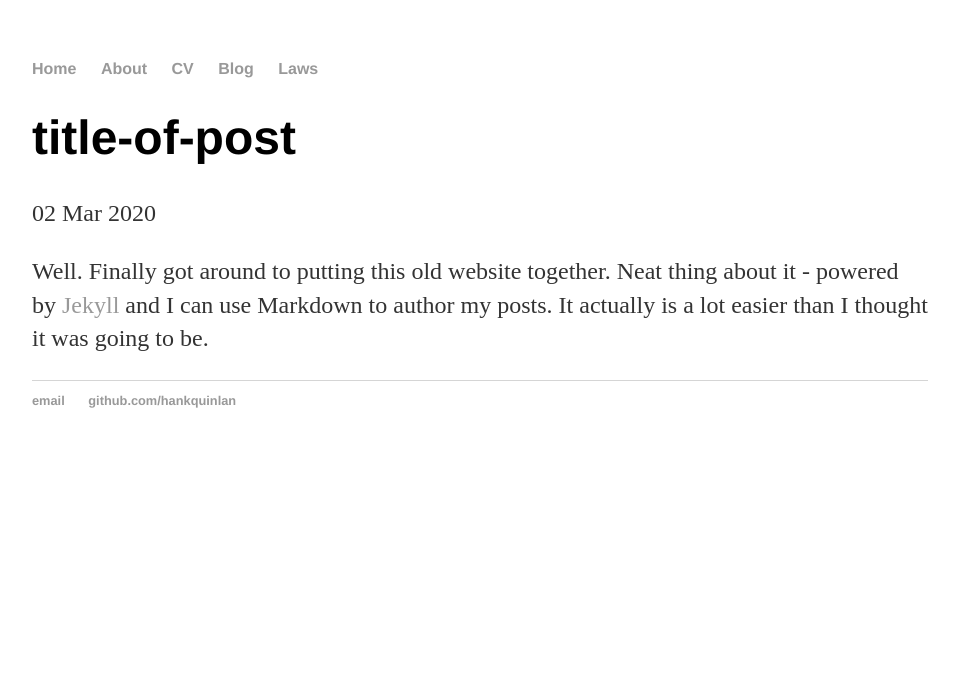
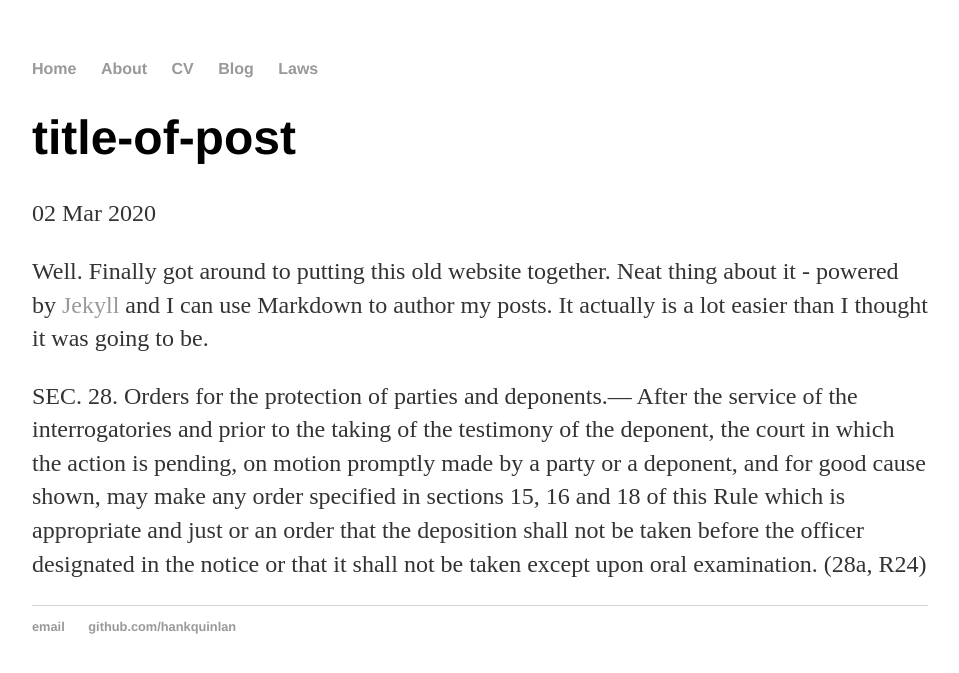
Before and after one commit to lexieph/lexieph.github.io, a Jekyll site: the page built from _posts/2020-03-02-title-of-post.md, in a window 1280 px wide. Shown: the top 673 px of the page, without its empty margins (160-1119 px from the left). Built offline with Jekyll 4.4.1, drawn with Linux system fonts in a browser that asks for light colours.

Commit message:
Testing post content

```diff
--- a/_posts/2020-03-02-title-of-post.md
+++ b/_posts/2020-03-02-title-of-post.md
@@ -5,3 +5,5 @@ date: 2020-03-02
 ---
 
 Well. Finally got around to putting this old website together. Neat thing about it - powered by [Jekyll](http://jekyllrb.com) and I can use Markdown to author my posts. It actually is a lot easier than I thought it was going to be.
+
+SEC. 28. Orders for the protection of parties and deponents.— After the service of the interrogatories and prior to the taking of the testimony of the deponent, the court in which the action is pending, on motion promptly made by a party or a deponent, and for good cause shown, may make any order specified in sections 15, 16 and 18 of this Rule which is appropriate and just or an order that the deposition shall not be taken before the officer designated in the notice or that it shall not be taken except upon oral examination. (28a, R24)
```
Also changed, not shown: 1 other file.
